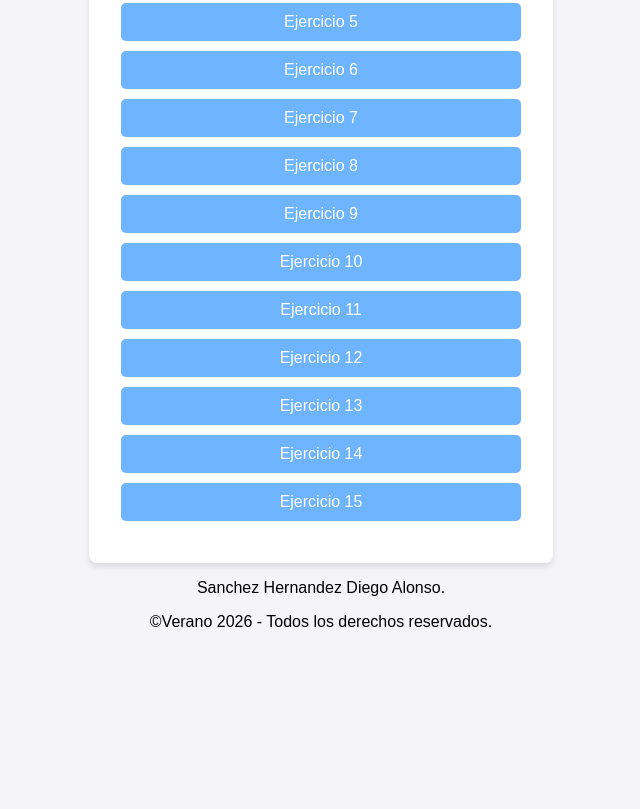
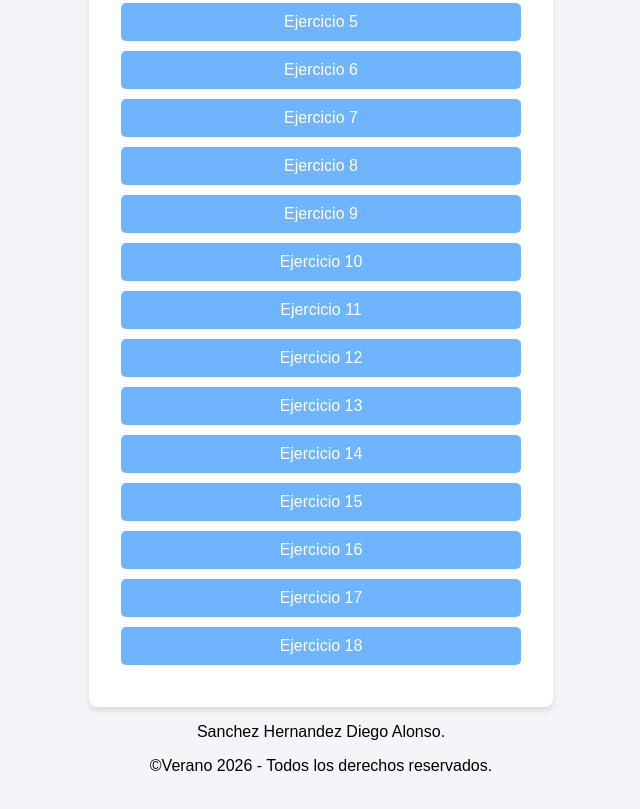
Before and after one commit to diegooash/Actividad1-ProgramacionWeb, a plain HTML site: page index.html in a window 1280 px wide. Shown: the part 401-1210 px from the top of the page, without its empty margins (319-959 px from the left). Before the commit the page ends 1080 px from the top, so only its background shows below. Drawn offline with Linux system fonts and the light colour scheme.

Commit message:
probando jeje

```diff
--- a/index.html
+++ b/index.html
@@ -27,6 +27,9 @@
             <li><a href="ejercicio13.html">Ejercicio 13</a></li>
             <li><a href="ejercicio14.html">Ejercicio 14</a></li>
             <li><a href="ejercicio15.html">Ejercicio 15</a></li>
+            <li><a href="ejercicio16.html">Ejercicio 16</a></li>
+            <li><a href="ejercicio17.html">Ejercicio 17</a></li>
+            <li><a href="ejercicio18.html">Ejercicio 18</a></li>
         </ul>
     </div>
 
```
